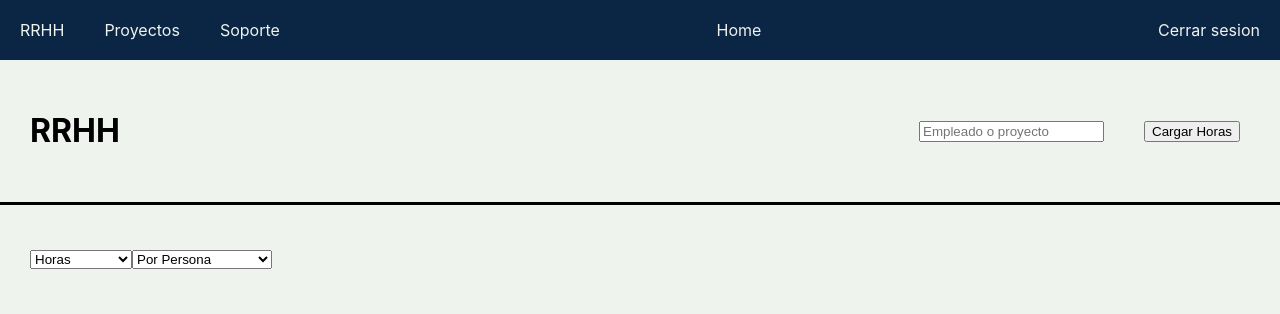
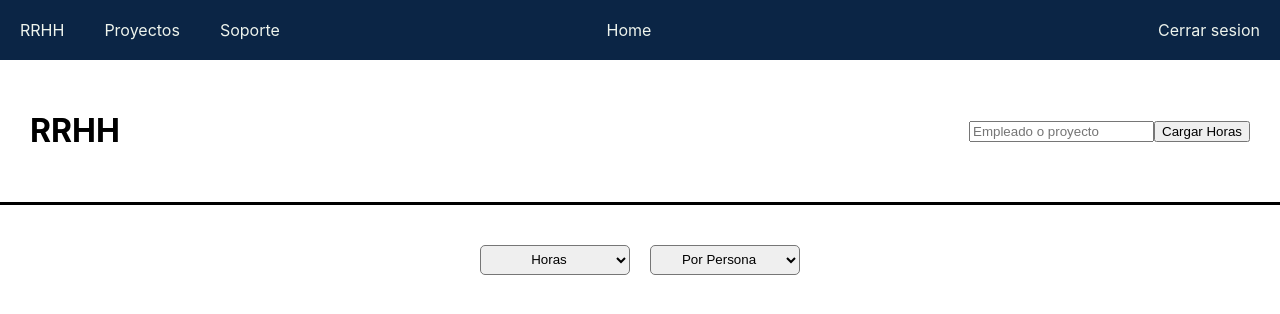
Before and after one commit to BrunoPasca/tribu_2_2022_2c, a Next.js app: page /moduloRecursos/landingRecursos in a window 1280 px wide. Shown: the top 314 px of the page. Built offline with nearby package versions, Linux system fonts and the light colour scheme.

Commit message:
centers home in nav bar

```diff
--- a/pages/moduloRecursos/landingRecursos.tsx
+++ b/pages/moduloRecursos/landingRecursos.tsx
@@ -1,4 +1,4 @@
-import styles from '../../styles/soporte.module.css'
+import styles from '../../styles/recursos.module.css'
 import Header from '../header';
 import Head_ from '../head';
 
@@ -23,9 +23,9 @@ export default function LandingRecurso() {
             </div>
         </div>
 
-        <div className={styles.titulos}>
-            <div>
-                <select>
+        <div className={styles.titulos} style={{ justifyContent: "center" }}>
+            <div style={{ justifyContent: "space-between" }}>
+                <select className={styles.select}>
                     <option disabled={true} value="">
                         Cargar Horas
                     </option>
@@ -34,7 +34,7 @@ export default function LandingRecurso() {
                     <option>Faltas</option>
                 </select>
 
-                <select>
+                <select className={styles.select}>
                     <option disabled={true} value="">
                         Consultar Recursos
                     </option>
@@ -43,6 +43,6 @@ export default function LandingRecurso() {
                 </select>
             </div>
         </div>
-    </div>
+    </div >
     );
 }
--- a/styles/header.module.css
+++ b/styles/header.module.css
@@ -1,24 +1,26 @@
-.header{
+.header {
   background-color: #0B2545;
   color: #EEF4ED;
   display: flex;
   justify-content: space-between;
 }
 
-  .headerIzq{
-    display: flex;
-    margin: 20px;
-  }
-  .headerDer{
+.headerIzq {
   display: flex;
   margin: 20px;
 }
 
-  .headerIzq div{
+.headerDer {
+  display: flex;
+  margin: 20px;
+}
+
+.headerIzq div {
   margin-right: 40px;
 
 }
 
-  .headerCen{
+.headerCen {
   margin: 20px;
+  margin-right: 240px;
 }
--- a/styles/recursos.module.css
+++ b/styles/recursos.module.css
@@ -1,51 +1,50 @@
-
 /* CARGAR DATOS */
-.cargarDatos{
+.cargarDatos {
     text-align: center;
     background-color: #8DA9C4;
     width: 100vw;
     height: 100vh;
 }
 
-.cargarDatos > h1 {
+.cargarDatos>h1 {
     display: block;
     margin-left: auto;
     margin-right: auto;
 }
 
-.cargarDatos > form {
+.cargarDatos>form {
     display: inline-block;
     margin-left: auto;
     margin-right: auto;
     text-align: left;
-    width:fit-content;
+    width: fit-content;
 }
 
-.cargarDatos > form * {
+.cargarDatos>form * {
     padding: 5px;
     border-radius: 5px;
 }
 
-.cargarDatos > form > h1{
+.cargarDatos>form>h1 {
     text-align: center;
     margin-bottom: 60px;
 }
 
 .inputLabel {
-    display:inline-block;
-    width:80px;
+    display: inline-block;
+    width: 80px;
 }
 
-.cargarDatos > form > p > input {
+.cargarDatos>form>p>input {
     margin: 10px;
 }
 
-.selectInput{
+.selectInput {
     margin-right: auto;
     margin-left: 0.5rem;
 }
 
-.calendarInput{
+.calendarInput {
     display: flex;
     justify-content: space-between;
     gap: 1.2rem;
@@ -54,7 +53,7 @@
 .containerBotones {
     display: flex;
     justify-content: space-between;
-    margin-top:30px;
+    margin-top: 30px;
 }
 
 /* CARGAR TAREA */
@@ -67,28 +66,30 @@
     height: 100vh;
 }
 
-.ingresarInfoTarea{
-    height:fit-content;
-    width:fit-content;
+.ingresarInfoTarea {
+    height: fit-content;
+    width: fit-content;
 }
 
-.ingresarInfoTarea * input, .ingresarInfoTarea * button{
+.ingresarInfoTarea * input,
+.ingresarInfoTarea * button {
     padding: 5px;
     border-radius: 5px;
 }
 
-.selectInput{
+.selectInput {
     padding: 5px;
     border-radius: 5px;
 }
 
-.ingresarInfoTarea > label, .ingresarInfoTarea label{
+.ingresarInfoTarea>label,
+.ingresarInfoTarea label {
     margin: 10px;
 }
 
 .smallInputLabel {
-    display:inline;
-    width:fit-content;
+    display: inline;
+    width: fit-content;
 }
 
 .flexContainer {
@@ -104,3 +105,38 @@
     width: 100px;
     margin: auto 50px;
 }
+
+
+.navbarIzq {
+    margin: 30px;
+
+}
+
+.navbarDer {
+    margin: 30px;
+}
+
+.titulos {
+    color: black;
+    display: flex;
+    justify-content: space-between;
+    margin: 30px;
+    font-size: 30px;
+}
+
+
+.navbar {
+    display: flex;
+    justify-content: space-between;
+    align-items: center;
+    border-bottom: solid black 3px;
+}
+
+.select {
+    height: 30px;
+    width: 150px;
+    border-radius: 5px;
+    text-align: center;
+    padding: 5px;
+    margin: 10px;
+}
```
Also changed, not shown: 1 other file (tests, documents, lock files or other folders). Lines whose indentation alone changed are shown as unchanged.
